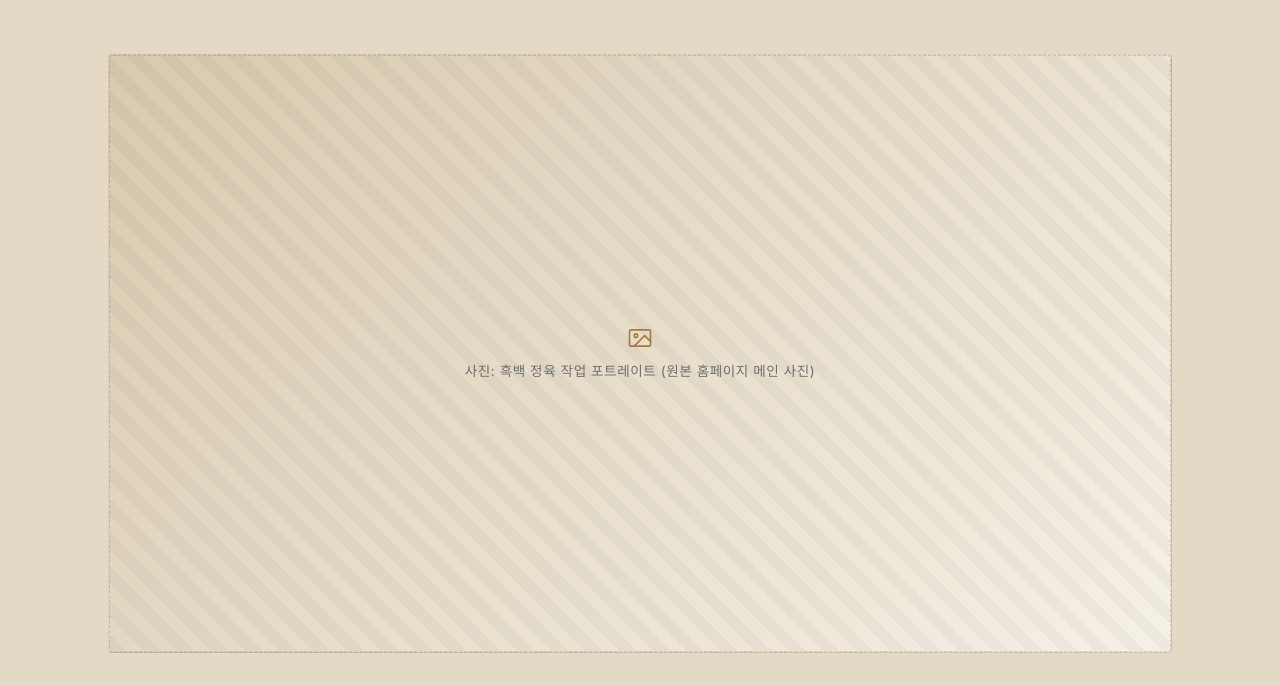
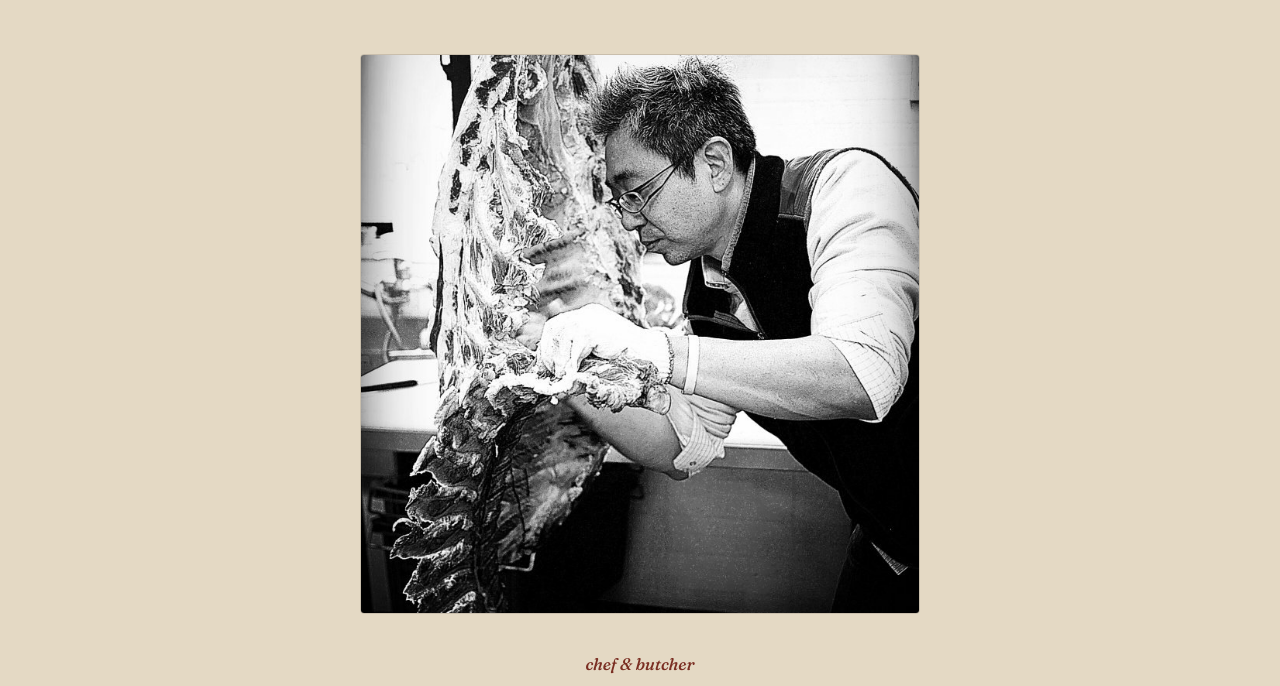
Before and after one commit to Ronkoai/ron-butchery-place, a plain HTML site: page index.html in a window 1280 px wide. Shown: the part 79-765 px from the top of the page. Drawn offline with Linux system fonts and the light colour scheme; a web font is replaced by a local one.

Commit message:
Add files via upload

```diff
--- a/css/style.css
+++ b/css/style.css
@@ -152,6 +152,24 @@ p { margin: 0 0 1em; }
   border: 1px solid var(--border);
 }
 .hero-media img { width: 100%; height: 100%; object-fit: cover; }
+
+/* 정사각형 원본 사진용 — 자르지 않고 중앙에 세운다 */
+.hero-media.is-square {
+  aspect-ratio: auto;
+  background: none;
+  border: none;
+  display: flex;
+  justify-content: center;
+}
+.hero-media.is-square img {
+  width: auto;
+  height: auto;
+  max-height: 560px;
+  max-width: 100%;
+  object-fit: contain;
+  border: 1px solid var(--border);
+  border-radius: var(--radius);
+}
 
 .placeholder {
   width: 100%;
--- a/index.html
+++ b/index.html
@@ -66,8 +66,8 @@
 <main>
   <section class="hero">
     <div class="wrap">
-      <div class="hero-media">
-        <div class="placeholder"><svg width="28" height="28" viewBox="0 0 24 24" fill="none" stroke="currentColor" stroke-width="1.4" stroke-linecap="round" stroke-linejoin="round"><rect x="3" y="5" width="18" height="14" rx="1.5"/><circle cx="8.5" cy="10" r="1.5"/><path d="M21 15l-5-5-9 9"/></svg><span>사진: 흑백 정육 작업 포트레이트 (원본 홈페이지 메인 사진)</span></div>
+      <div class="hero-media is-square">
+        <img src="images/home/hero-butchery.jpg" alt="Ron deboning a hanging beef carcass in a butchery, black and white" width="720" height="721">
       </div>
       <div class="hero-text">
         <p class="hero-kicker">chef &amp; butcher</p>
```
Also changed, not shown: images/home/hero-butchery.jpg (added).
